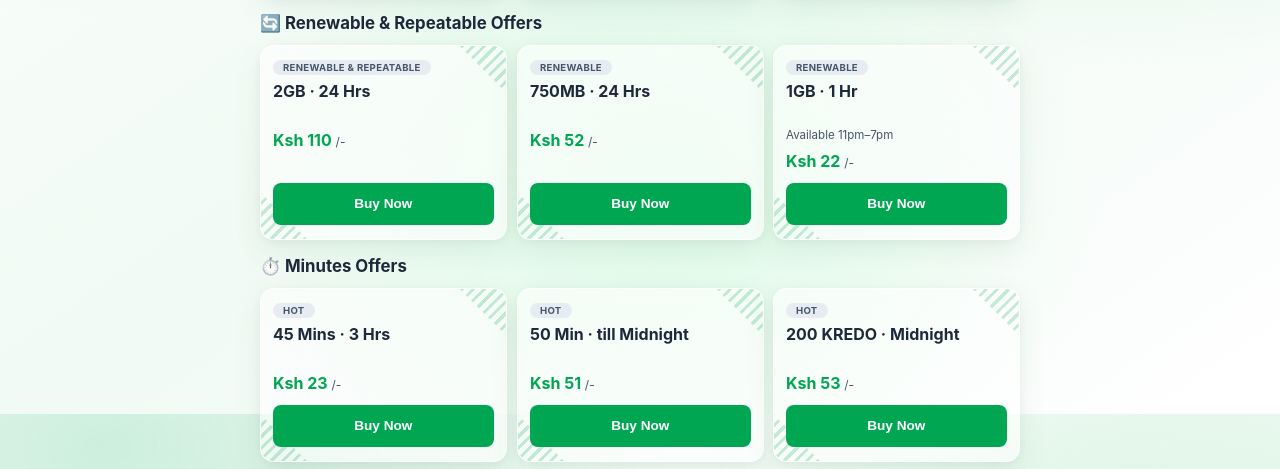
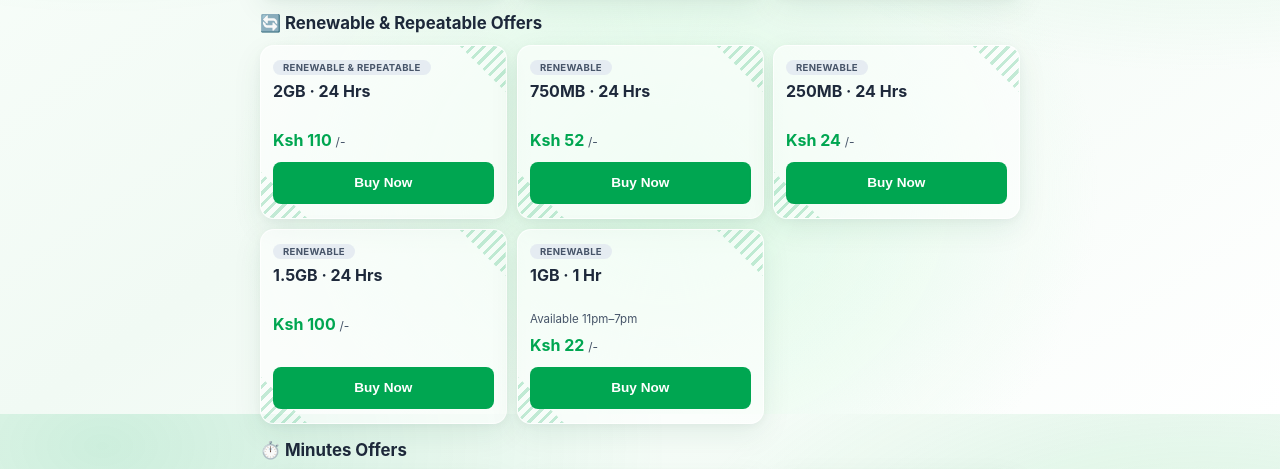
Before and after one commit to somiblack/sokonimbs, a website: page index.html in a window 1280 px wide. Shown: the part 1186-1655 px from the top of the page. Drawn offline with Linux system fonts and the light colour scheme.

Commit message:
Add renewable data offers

```diff
--- a/index.html
+++ b/index.html
@@ -1487,6 +1487,18 @@
         </div>
         <div class="offer-card">
             <span class="badge badge-new">Renewable</span>
+            <h3>250MB · 24 Hrs</h3>
+            <div class="price">Ksh 24 <small>/-</small></div>
+            <button class="buy-btn" data-title="250MB · 24 Hrs (Renewable)" data-price="24">Buy Now</button>
+        </div>
+        <div class="offer-card">
+            <span class="badge badge-new">Renewable</span>
+            <h3>1.5GB · 24 Hrs</h3>
+            <div class="price">Ksh 100 <small>/-</small></div>
+            <button class="buy-btn" data-title="1.5GB · 24 Hrs (Renewable)" data-price="100">Buy Now</button>
+        </div>
+        <div class="offer-card">
+            <span class="badge badge-new">Renewable</span>
             <h3>1GB · 1 Hr</h3>
             <p class="offer-note">Available 11pm–7pm</p>
             <div class="price">Ksh 22 <small>/-</small></div>
```
